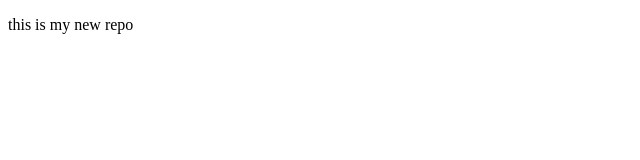
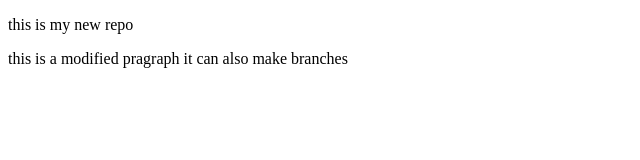
Before and after one commit to Rupesh-panta/localrepo, a plain HTML site: page index.html in a window 1280 px wide. Shown: the whole page, without its empty margins (0-640 px from the left). Drawn offline with Linux system fonts and the light colour scheme.

Commit message:
add new feature

```diff
--- a/index.html
+++ b/index.html
@@ -7,6 +7,10 @@
 </head>
 <body>
     <p>this is my new repo
+    <p>
+        this is a modified pragraph it can also make branches
+
+    </p>
     </p>
 </body>
 </html>
```
Also changed, not shown: style.css (line endings or trailing spaces).
